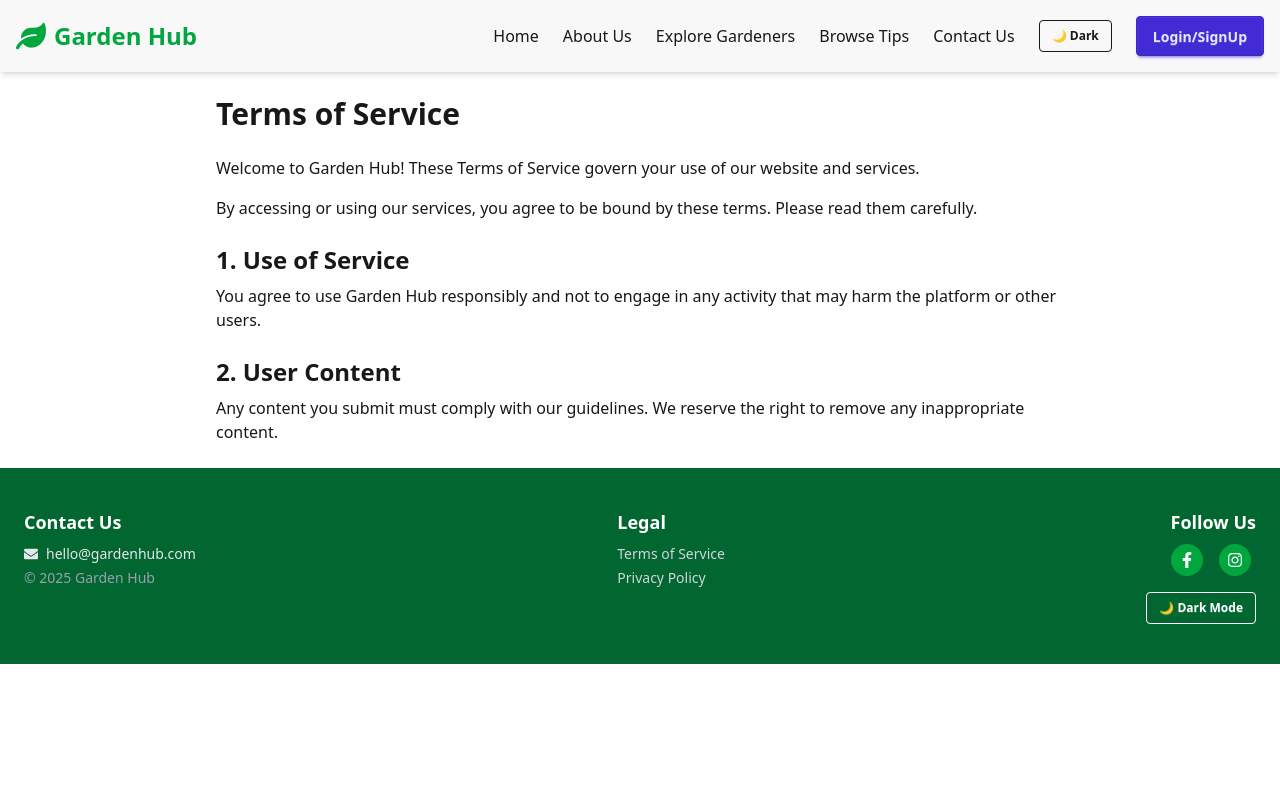
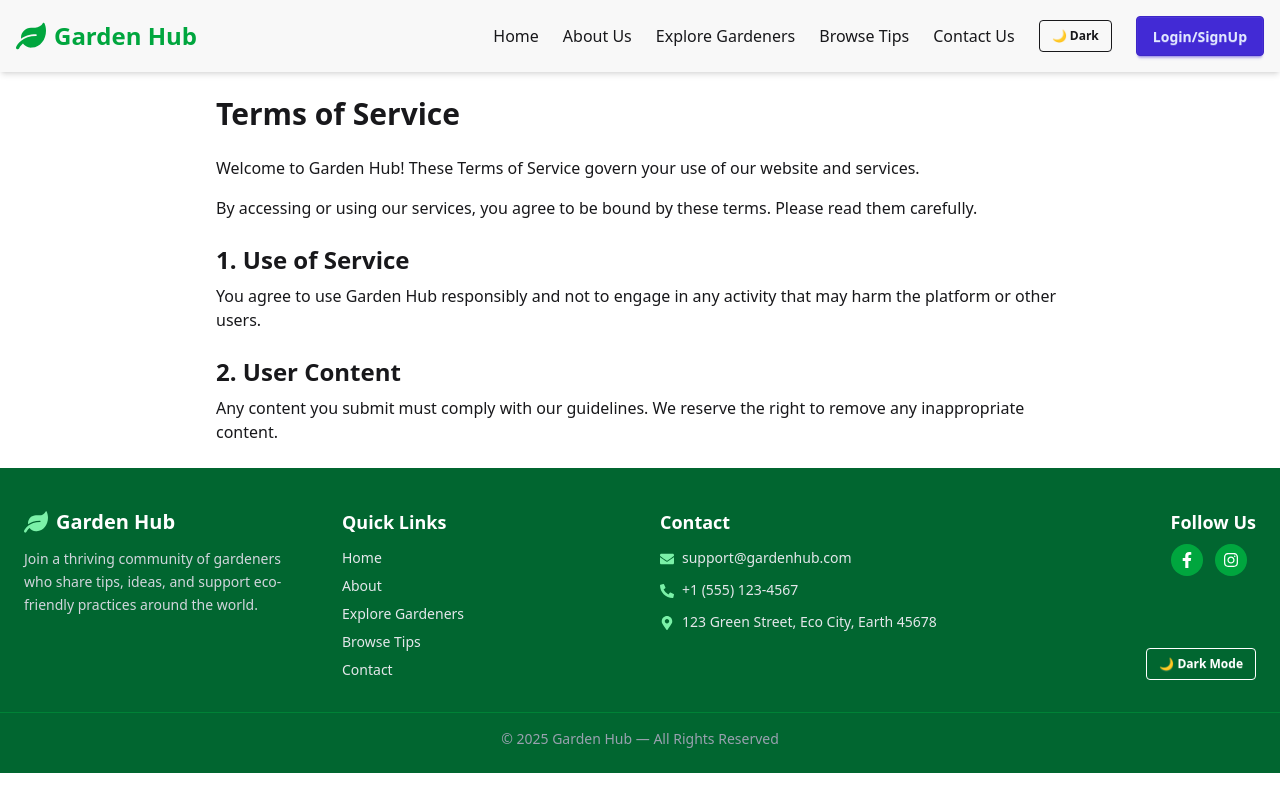
Before and after one commit to zahidhasanratan/gardenHubClientEnd, a React (Vite) app: page /terms-of-service in a window 1280 px wide. Built offline with nearby package versions, Linux system fonts and the light colour scheme; no server answers.

Commit message:
footer polished

```diff
--- a/src/Components/Footer/Footer.jsx
+++ b/src/Components/Footer/Footer.jsx
@@ -1,6 +1,14 @@
 import React, { useState, useEffect } from "react";
-import { FaFacebookF, FaInstagram, FaEnvelope } from "react-icons/fa";
+import {
+  FaFacebookF,
+  FaInstagram,
+  FaEnvelope,
+  FaLeaf,
+  FaPhoneAlt,
+  FaMapMarkerAlt,
+} from "react-icons/fa";
 import { Link } from "react-router-dom";
+
 export const Footer = () => {
   const [theme, setTheme] = useState("light");
 
@@ -18,53 +26,88 @@ export const Footer = () => {
   };
 
   return (
-    <footer className="bg-green-800 text-white py-10">
-      <div className="max-w-7xl mx-auto px-6 flex flex-col md:flex-row md:justify-between gap-10">
-        {/* Contact Info */}
+    <footer className="bg-green-800 text-white pt-10 pb-6">
+      <div className="max-w-7xl mx-auto px-6 grid grid-cols-1 md:grid-cols-4 gap-10">
+        {/* Brand */}
         <div>
-          <h4 className="text-lg font-semibold mb-2">Contact Us</h4>
-          <p className="text-gray-200 text-sm flex items-center gap-2">
-            <FaEnvelope /> hello@gardenhub.com
+          <Link
+            to="/"
+            className="flex items-center gap-2 text-white text-xl font-bold mb-3"
+          >
+            <FaLeaf className="text-green-300 text-2xl" />
+            Garden Hub
+          </Link>
+          <p className="text-sm text-gray-300 leading-relaxed">
+            Join a thriving community of gardeners who share tips, ideas, and
+            support eco-friendly practices around the world.
           </p>
-          <p className="text-gray-400 text-sm mt-1">&copy; 2025 Garden Hub</p>
         </div>
 
-        {/* Terms & Policies */}
+        {/* Quick Links */}
         <div>
-          <h4 className="text-lg font-semibold mb-2">Legal</h4>
-          <ul className="space-y-1 text-gray-300 text-sm">
+          <h4 className="text-lg font-semibold mb-3">Quick Links</h4>
+          <ul className="space-y-2 text-sm text-gray-200">
             <li>
-              <Link
-                to="/terms-of-service"
-                className="hover:underline hover:text-white"
-              >
-                Terms of Service
+              <Link to="/" className="hover:underline">
+                Home
               </Link>
             </li>
             <li>
-              <Link
-                to="/privacy-policy"
-                className="hover:underline hover:text-white"
-              >
-                Privacy Policy
+              <Link to="/about" className="hover:underline">
+                About
+              </Link>
+            </li>
+            <li>
+              <Link to="/exploreGardeners" className="hover:underline">
+                Explore Gardeners
+              </Link>
+            </li>
+            <li>
+              <Link to="/BrowseTips" className="hover:underline">
+                Browse Tips
+              </Link>
+            </li>
+            <li>
+              <Link to="/contact" className="hover:underline">
+                Contact
               </Link>
             </li>
           </ul>
         </div>
 
-        <div className="flex flex-col gap-4 md:items-end">
+        {/* Contact - Enhanced */}
+        <div>
+          <h4 className="text-lg font-semibold mb-3">Contact</h4>
+          <div className="space-y-3 text-sm text-gray-200">
+            <p className="flex items-start gap-2">
+              <FaEnvelope className="mt-1 text-green-300" />
+              <span>support@gardenhub.com</span>
+            </p>
+            <p className="flex items-start gap-2">
+              <FaPhoneAlt className="mt-1 text-green-300" />
+              <span>+1 (555) 123-4567</span>
+            </p>
+            <p className="flex items-start gap-2">
+              <FaMapMarkerAlt className="mt-1 text-green-300" />
+              <span>123 Green Street, Eco City, Earth 45678</span>
+            </p>
+          </div>
+        </div>
+
+        {/* Social & Theme */}
+        <div className="flex flex-col items-start md:items-end justify-between gap-4">
           <div>
             <h4 className="text-lg font-semibold mb-2">Follow Us</h4>
-            <div className="flex space-x-4">
+            <div className="flex space-x-3">
               <a
-                href="http://facebook.com/"
+                href="https://facebook.com"
                 className="bg-green-600 hover:bg-green-700 text-white p-2 rounded-full transition"
                 aria-label="Facebook"
               >
                 <FaFacebookF />
               </a>
               <a
-                href="http://instagram.com"
+                href="https://instagram.com"
                 className="bg-green-600 hover:bg-green-700 text-white p-2 rounded-full transition"
                 aria-label="Instagram"
               >
@@ -75,13 +118,17 @@ export const Footer = () => {
 
           <button
             onClick={toggleTheme}
-            className="btn btn-sm btn-outline w-full md:w-auto mt-4 md:mt-0"
+            className="btn btn-sm btn-outline text-white border-white hover:bg-white hover:text-green-800 transition"
             aria-label="Toggle Theme"
           >
             {theme === "light" ? "🌙 Dark Mode" : "☀️ Light Mode"}
           </button>
         </div>
       </div>
+
+      <div className="mt-8 text-center text-sm text-gray-400 border-t border-green-700 pt-4">
+        &copy; 2025 Garden Hub — All Rights Reserved
+      </div>
     </footer>
   );
 };
```
